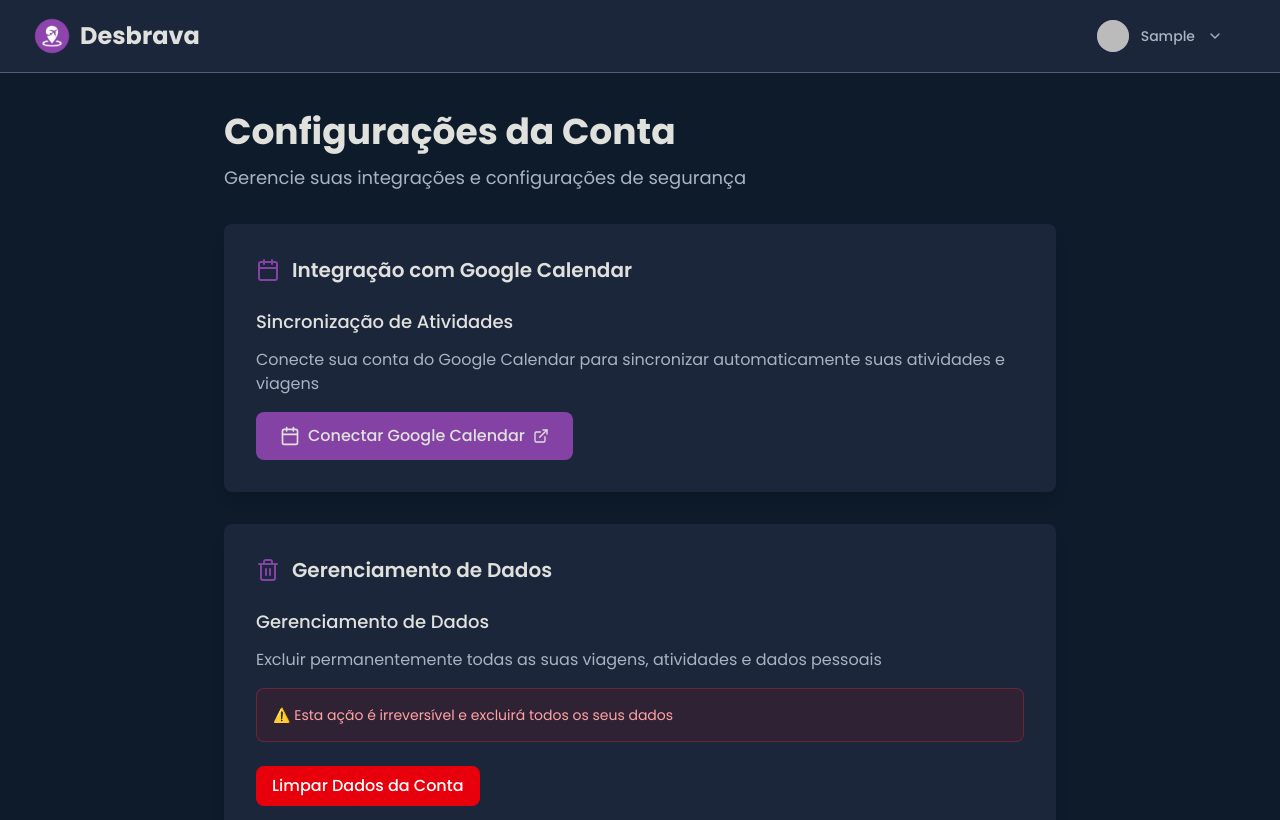
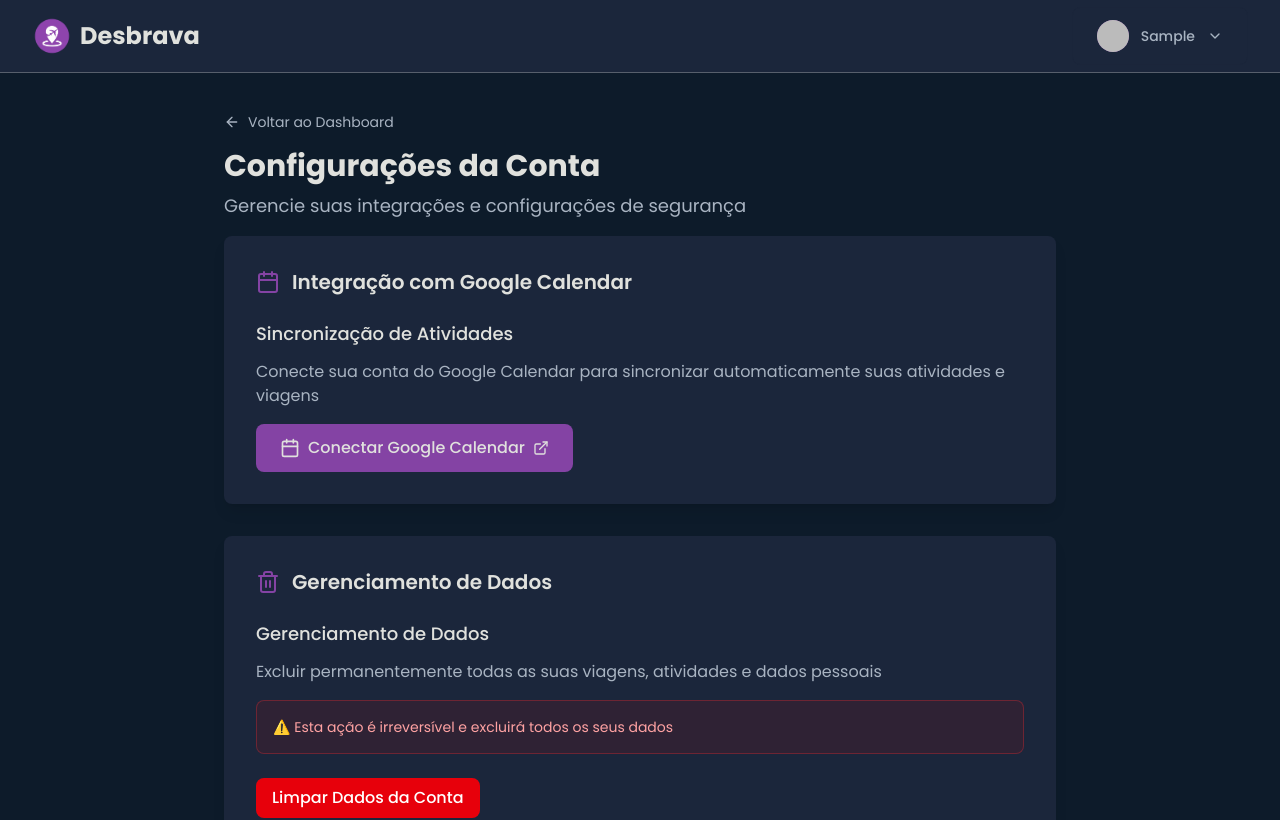
Before and after one commit to Brendhon/desbrava, a Next.js app: page /account in a window 1280 px wide. Shown: the top 820 px of the page. Built offline with nearby package versions, Linux system fonts and the light colour scheme; no server answers; sample sign-in values are in the browser's storage.

Commit message:
feat: refactor AccountPage and CreateTripPage to utilize PageHeader component for consistent header layout, enhancing code reusability and user experience in the Desbrava project

```diff
--- a/app/(protected)/account/page.tsx
+++ b/app/(protected)/account/page.tsx
@@ -6,6 +6,7 @@ import { Shield, Calendar, Trash2, LogOut, ExternalLink } from 'lucide-react';
 import Button from '@/components/ui/Button';
 import Card from '@/components/ui/Card';
 import DangerZone from '@/components/ui/DangerZone';
+import { PageHeader } from '@/components/ui/PageHeader';
 
 export default function AccountPage() {
   const { session, logout } = useAuth();
@@ -52,12 +53,13 @@ export default function AccountPage() {
   return (
     <div className={styles.container}>
       {/* Header */}
-      <div className={styles.header}>
-        <h1 className={styles.title}>Configurações da Conta</h1>
-        <p className={styles.subtitle}>
-          Gerencie suas integrações e configurações de segurança
-        </p>
-      </div>
+      <PageHeader
+        backHref="/dashboard"
+        backText="Voltar ao Dashboard"
+        backAriaLabel="Voltar ao Dashboard"
+        title="Configurações da Conta"
+        subtitle="Gerencie suas integrações e configurações de segurança"
+      />
 
       <div className={styles.content}>
         {/* Google Calendar Integration Section */}
@@ -198,9 +200,6 @@ export default function AccountPage() {
 
 const styles = {
   container: 'max-w-4xl mx-auto px-4 md:px-6 lg:px-8 py-8',
-  header: 'mb-8',
-  title: 'text-3xl md:text-4xl font-bold text-parchment-white mb-3',
-  subtitle: 'text-lg text-mist-gray',
   content: 'space-y-8',
   sectionHeader: 'flex items-center gap-3 mb-6',
   sectionIcon: 'w-6 h-6 text-royal-purple',
--- a/app/(protected)/trip/[id]/settings/page.tsx
+++ b/app/(protected)/trip/[id]/settings/page.tsx
@@ -86,7 +86,6 @@ export default function TripSettingsPage() {
           mode="edit"
           defaultValues={defaultValues}
           onSubmit={handleSubmit}
-          onCancel={handleCancel}
           submitButtonIcon={Save}
           isSubmitting={isSubmitting}
         />
--- a/app/(protected)/trip/page.tsx
+++ b/app/(protected)/trip/page.tsx
@@ -9,6 +9,7 @@ import { useTrips } from '@/hooks/useTrips';
 import { type CreateTripFormData } from '@/lib/schemas/trip';
 import { Plus } from 'lucide-react';
 import { useRouter } from 'next/navigation';
+import { PageHeader } from '@/components/ui/PageHeader';
 
 export default function CreateTripPage() {
   const router = useRouter();
@@ -64,12 +65,13 @@ export default function CreateTripPage() {
   return (
     <div className={styles.container}>
       {/* Header */}
-      <div className={styles.header}>
-        <h1 className={styles.title}>Criar Nova Viagem</h1>
-        <p className={styles.subtitle}>
-          Comece planejando sua próxima aventura
-        </p>
-      </div>
+      <PageHeader
+        backHref="/dashboard"
+        backText="Voltar ao Dashboard"
+        backAriaLabel="Voltar ao Dashboard"
+        title="Criar Nova Viagem"
+        subtitle="Comece planejando sua próxima aventura"
+      />
 
       {/* Form */}
       <Card
@@ -78,12 +80,10 @@ export default function CreateTripPage() {
         background="dark"
         maxWidth="none"
         border={false}
-        className={styles.formContainer}
       >
         <TripForm
           mode="create"
           onSubmit={handleSubmit}
-          onCancel={handleCancel}
           submitButtonIcon={Plus}
           loading={loading}
         />
@@ -94,8 +94,4 @@ export default function CreateTripPage() {
 
 const styles = {
   container: 'max-w-4xl mx-auto px-4 md:px-6 lg:px-8 py-8',
-  header: 'mb-8',
-  title: 'text-3xl md:text-4xl font-bold text-parchment-white mb-3',
-  subtitle: 'text-lg text-mist-gray',
-  formContainer: '',
 };
--- a/components/form/TripForm.tsx
+++ b/components/form/TripForm.tsx
@@ -14,7 +14,6 @@ interface TripFormProps {
   mode: 'create' | 'edit';
   defaultValues?: Partial<CreateTripFormData> | Partial<TripSettingsFormData>;
   onSubmit: (data: CreateTripFormData | TripSettingsFormData) => Promise<void>;
-  onCancel?: () => void;
   submitButtonText?: string;
   submitButtonIcon?: LucideIcon;
   isSubmitting?: boolean;
@@ -25,7 +24,6 @@ export default function TripForm({
   mode,
   defaultValues = {},
   onSubmit,
-  onCancel,
   submitButtonText,
   submitButtonIcon: SubmitButtonIcon,
   isSubmitting = false,
@@ -128,7 +126,7 @@ export default function TripForm({
         <DatePicker
           label="Data de Fim"
           error={errors.endDate?.message}
-          defaultValue={isCreateMode ? undefined: defaultValues.endDate}
+          defaultValue={isCreateMode ? undefined : defaultValues.endDate}
           register={register('endDate')}
           popupPosition="top"
           helperText="Quando sua viagem termina"
@@ -147,31 +145,16 @@ export default function TripForm({
       />
 
       {/* Botões */}
-      <div className={styles.buttonGroup}>
       <Button
         type="submit"
         variant="primary"
         icon={SubmitButtonIcon}
         aria-label={isCreateMode ? "Criar viagem" : "Salvar alterações da viagem"}
-          className="flex-1"
+        className={styles.button}
         disabled={isSubmitting || loading}
       >
         {getSubmitButtonText()}
       </Button>
-
-        {onCancel && (
-          <Button
-            type="button"
-            variant="secondary"
-            onClick={onCancel}
-            aria-label={isCreateMode ? "Cancelar criação" : "Cancelar edição da viagem"}
-            className="flex-1"
-            disabled={isSubmitting || loading}
-          >
-            Cancelar
-          </Button>
-        )}
-      </div>
     </form>
   );
 }
@@ -179,5 +162,5 @@ export default function TripForm({
 const styles = {
   form: 'space-y-6',
   dateGrid: 'grid grid-cols-1 md:grid-cols-2 gap-6',
-  buttonGroup: 'flex flex-col sm:flex-row gap-4 pt-4',
+  button: 'w-full',
 };
--- a/components/ui/PageHeader.tsx
+++ b/components/ui/PageHeader.tsx
@@ -33,9 +33,9 @@ export function PageHeader({
 }
 
 const styles = {
-  header: 'space-y-4 mb-8',
+  header: 'space-y-4 mb-4',
   backLink: 'inline-flex items-center gap-2 text-sm text-mist-gray hover:text-parchment-white transition-colors',
   backIcon: 'h-4 w-4',
-  title: 'text-3xl md:text-4xl font-bold text-parchment-white mb-3',
+  title: 'text-2xl md:text-3xl font-bold text-parchment-white mb-2',
   subtitle: 'text-lg text-mist-gray',
 };
```
Lines whose indentation alone changed are shown as unchanged.
